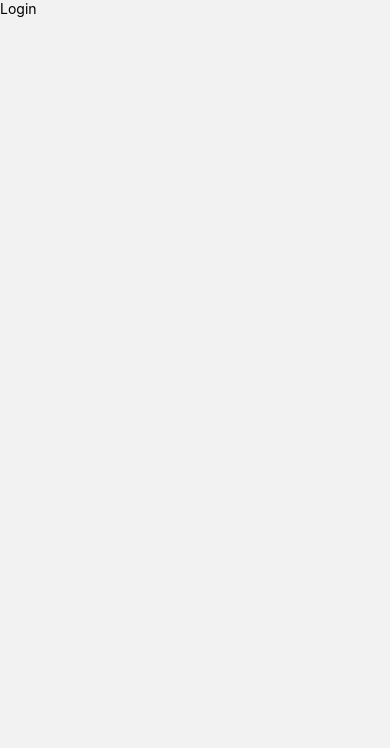
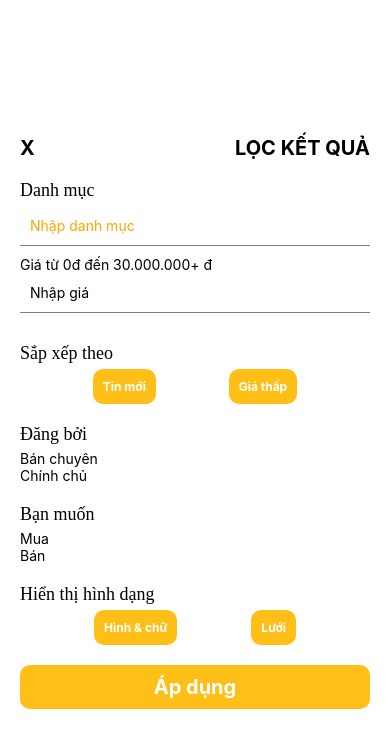
Before and after one commit to vohoangthanh1/datn_react_native_intermediater, a React Native app: screen / in a window 390 px wide. Shown: the top 748 px of the page. Built offline with nearby package versions, Linux system fonts and the light colour scheme.

Commit message:
'update'

```diff
--- a/App.tsx
+++ b/App.tsx
@@ -19,17 +19,18 @@ import {
 import Login from './src/Screens/Login';
 import { UserProvider } from './src/components/users/UserContext';
 import AppNavigation from './src/components/navigation/AppNavigation';
-
+import DetailResultFind from './src/Screens/DetailResultFind';
 
 
 function App() {
 
   return (
     <SafeAreaView style={{ flex: 1 }}>
-      <UserProvider>
+      {/* <UserProvider>
         <AppNavigation />
-      </UserProvider>
+      </UserProvider> */}
       {/* <Login /> */}
+      <DetailResultFind />
     </SafeAreaView>
   );
 }
```
